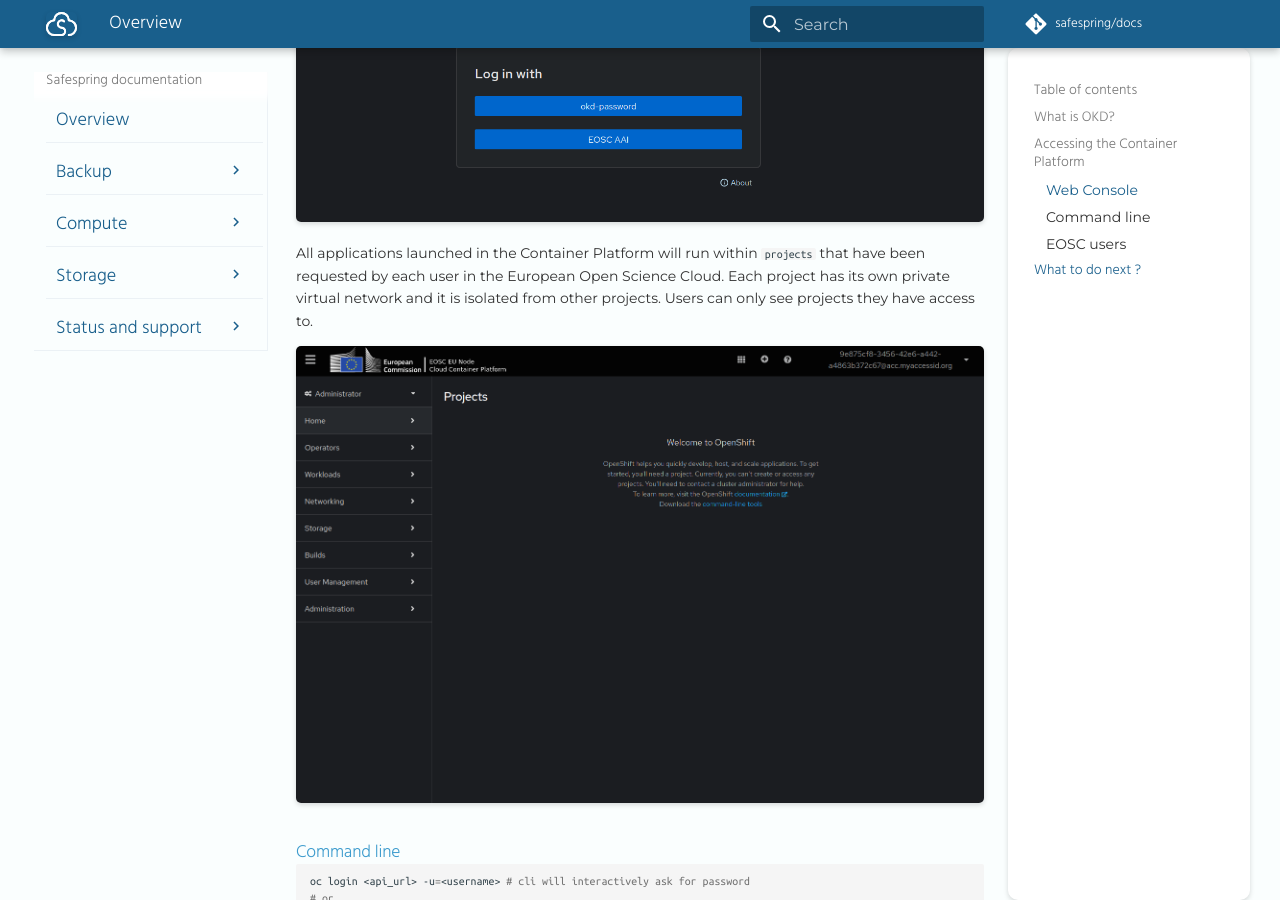
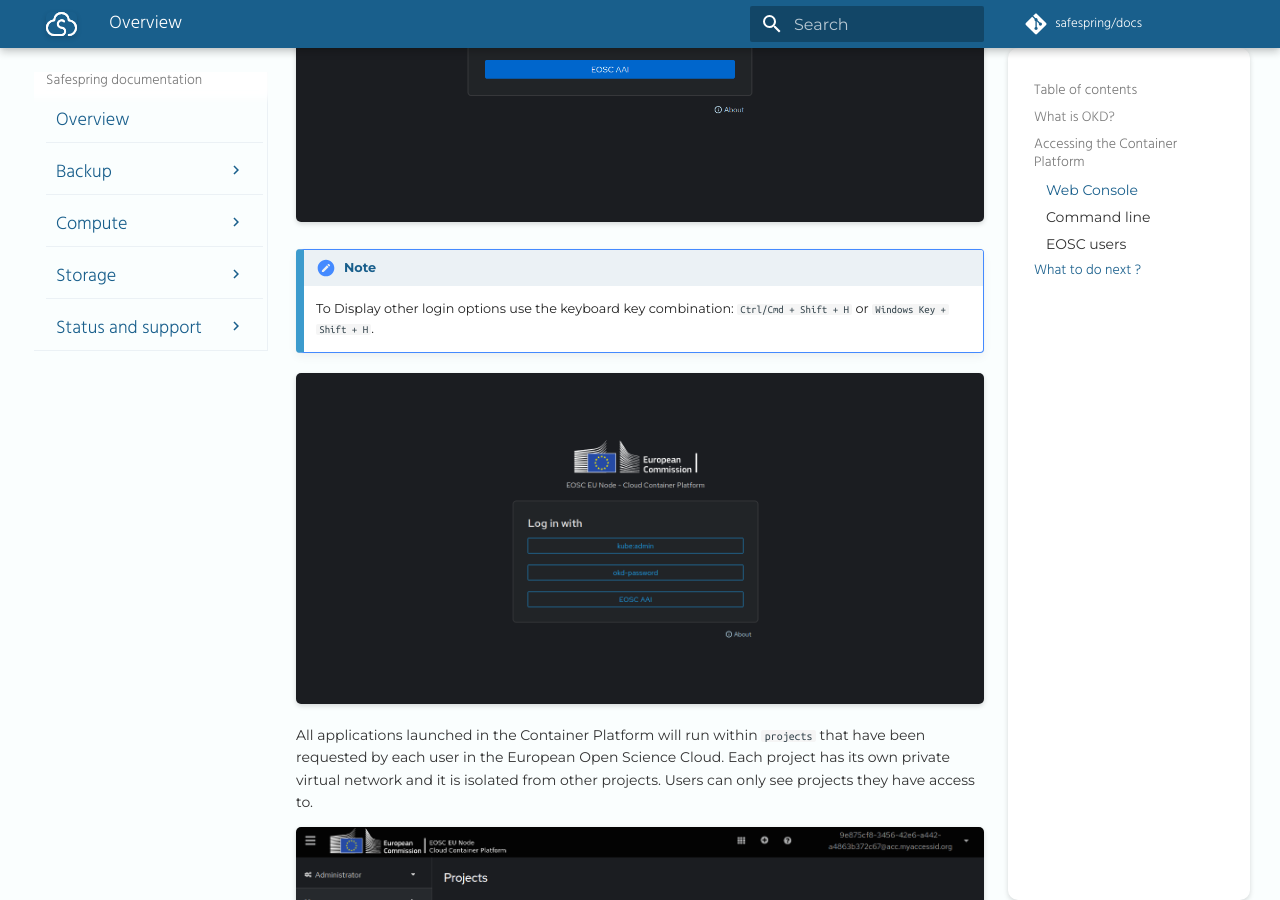
Before and after one commit to safespring/docs, an MkDocs documentation site: the page built from content/container-platform/overview.md, in a window 1280 px wide and 900 px high, scrolled down 1280 px. Built offline with MkDocs 1.6.1 and Material for MkDocs 9.7.7, drawn with Linux system fonts in a browser that asks for light colours; a script that is not in the unit is left out; comment, search, counter and statistics services are not loaded.

Commit message:
small adjustments guide container platform

````diff
--- a/content/container-platform/overview.md
+++ b/content/container-platform/overview.md
@@ -33,6 +33,11 @@
 
 ![Container Platform Login](../images/cp-login.png)
 
+!!! note
+    To Display other login options use the keyboard key combination: `Ctrl/Cmd + Shift + H` or `Windows Key + Shift + H`.
+
+![Container Platform Login](../images/cp-login-2.png)
+
 All applications launched in the Container Platform will run within `projects` that have been requested by each user in the European Open Science Cloud. Each project has its own private virtual network and it is isolated from other projects. Users can only see projects they have access to.
 
 ![Container Platform Web Console](../images/cp-web-console.png)
@@ -54,7 +59,8 @@
 
 ```bash
 # for example EOSC production login using token
-oc login --server=https://api.eu-2.paas.open-science-cloud.ec.europa.eu:6443 --token=<access-token>
+oc login --server=https://api.eu-2.paas.open-science-cloud.ec.europa.eu:6443 \
+    --token=<access-token>
 ```
 
 ### EOSC users
````
Also changed, not shown: content/container-platform/getting-started.md (+2 -2 lines), content/container-platform/networking.md (+1 -1 lines), content/container-platform/registry.md (+4 -0 lines), content/images/cp-login-2.png (added), content/images/cp-login.png.
